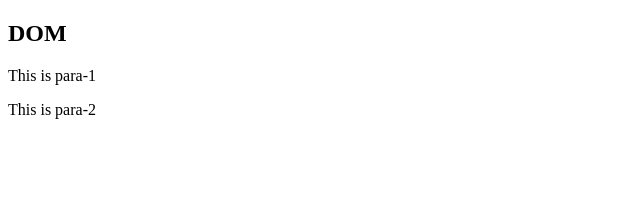
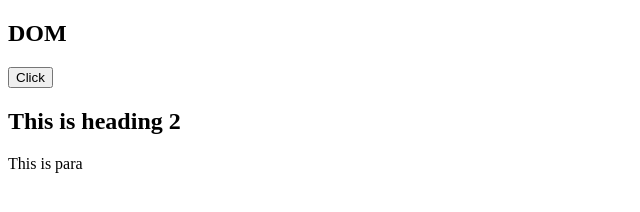
Before and after one commit to venkatravilla333/JS-ONLINE-14, a plain HTML site: page 9.Dom/index.html in a window 1280 px wide. Shown: the whole page, without its empty margins (0-640 px from the left). Drawn offline with Linux system fonts and the light colour scheme.

Commit message:
dom manipulation

```diff
--- a/9.Dom/index.html
+++ b/9.Dom/index.html
@@ -5,15 +5,27 @@
   <meta name="viewport" content="width=device-width, initial-scale=1.0">
   <title>Document</title>
 </head>
-<body>
+<body id="body">
   <h2>DOM</h2>
   <!-- <form action=""></form>
   <form action=""></form>
   <a href="">Link-1</a>
   <a href="">Link-2</a> -->
 
-  <p id="one" class="myclass">This is para-1</p>
-  <p class="myclass">This is para-2</p>
+  <!-- <p id="one" class="myclass">This is para-1</p>
+  <p class="myclass">This is para-2</p> -->
+
+  <!-- <div id="parent">
+    <p>Previous sibling</p>
+    <div id="mydiv">
+      <p>First child</p>
+      <p>Middle child</p>
+      <p>Last child</p>
+    </div>
+    <p>Next sibling</p>
+  </div> -->
+
+  <button id="btn">Click</button>
 
   <script src="./index.js"></script>
 </body>
--- a/9.Dom/index.js
+++ b/9.Dom/index.js
@@ -47,3 +47,114 @@
 // var para = document.querySelectorAll('.myclass')
 // var para = document.querySelectorAll('p')
 // console.log(para)
+
+
+//Traversing of DOM
+
+// var myDiv = document.getElementById('mydiv')
+// console.log(myDiv)
+// myDiv.style.background = 'yellow'
+
+// //parent
+
+// var parent = myDiv.parentElement
+// console.log(parent)
+// parent.style.background = 'red'
+
+// // siblings
+
+// var preSibling = myDiv.previousElementSibling
+// console.log(preSibling)
+// preSibling.style.background = 'green'
+
+// var nextSibling = myDiv.nextElementSibling
+// console.log(nextSibling)
+// nextSibling.style.background = 'black'
+// nextSibling.style.color= 'white'
+
+// //Childs
+
+// var firstChild = myDiv.firstElementChild
+// console.log(firstChild)
+// firstChild.style.background = 'blue'
+// firstChild.style.color = 'white'
+
+// var lastChild = myDiv.lastElementChild
+// console.log(lastChild)
+// lastChild.style.background = 'white'
+// lastChild.style.color = 'blue'
+
+// var childs = myDiv.children
+// console.log(childs)
+// console.log(childs[0])
+// console.log(childs[1])
+// console.log(childs[2])
+
+//any child
+
+// var ch = document.querySelector("#mydiv > *:nth-child(1)")
+// console.log(ch)
+// ch.style.color = 'red'
+
+
+// DOM MANIPULATION
+
+//ADD & UPDATE & DELETE
+
+
+//ADDING
+//How to create element
+
+var para = document.createElement('p')
+console.log(para)
+para.id = 'myid'
+para.className = 'myclass'
+
+para.innerText = 'This is para'
+
+// var texNode = document.createTextNode('This is para')
+// para.appendChild(texNode)
+
+var body = document.getElementById('body')
+
+body.appendChild(para)
+
+
+var h5 = document.createElement('h5')
+console.log(h5)
+h5.id = 'myh5'
+h5.className = 'myh5class'
+h5.textContent = 'This is heading 5'
+body.insertBefore(h5, para)
+
+//Update
+
+var h2 = document.createElement('h2')
+console.log(h2)
+h2.id = 'myh2id'
+
+h2.innerText = 'This is heading 2'
+
+body.replaceChild(h2, h5)
+
+//Delete
+
+// para.remove()
+
+// body.removeChild(para)
+
+
+//How to add event to DOM elements
+
+// var btn = document.getElementById('btn')
+// console.log(btn)
+
+// var btnFun = () => {
+//   console.log('button clicked')
+// }
+
+// btn.addEventListener('click', btnFun)
+
+// var btn = document.getElementById('btn')
+
+// btn.remove()
```
